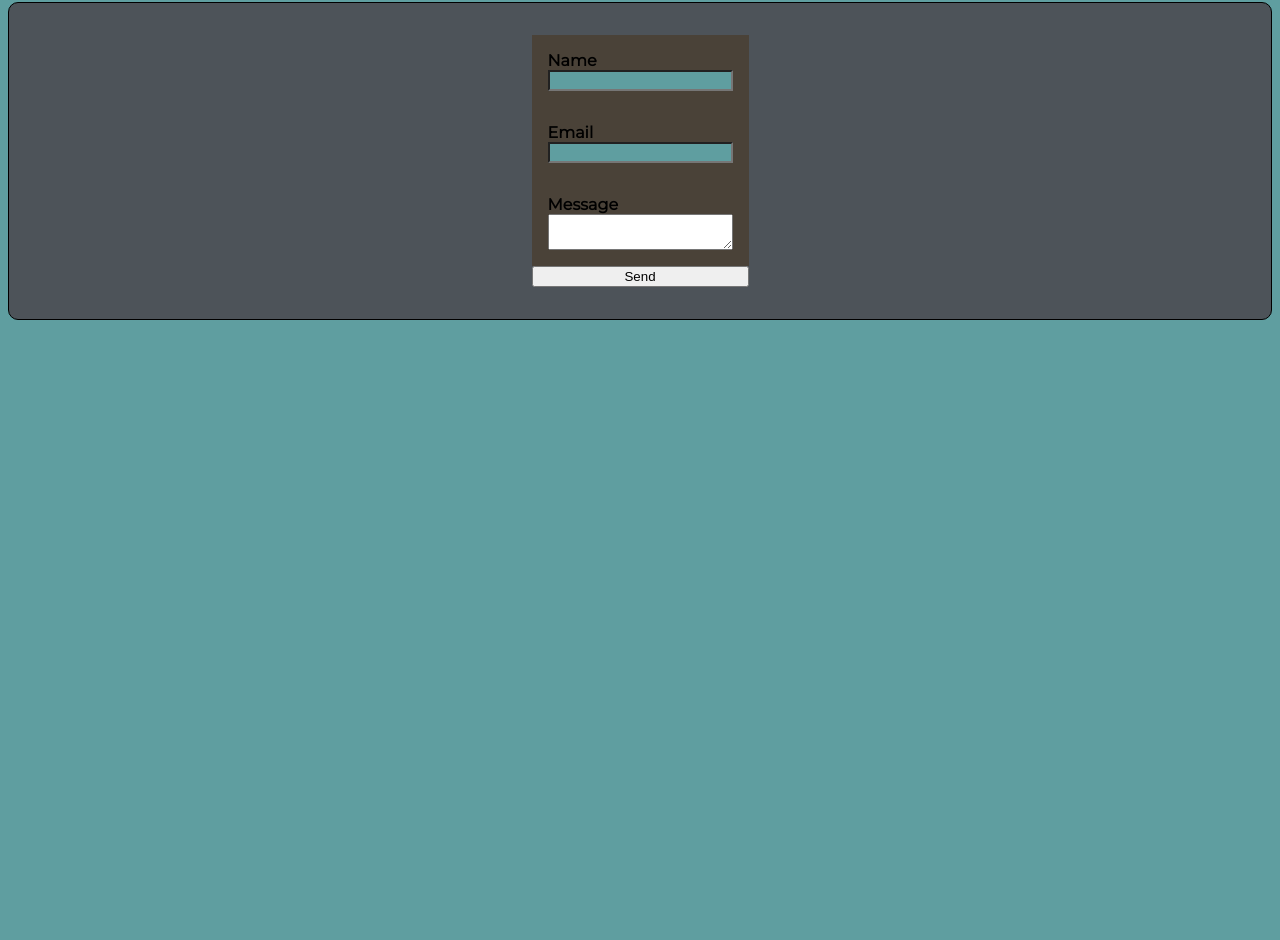
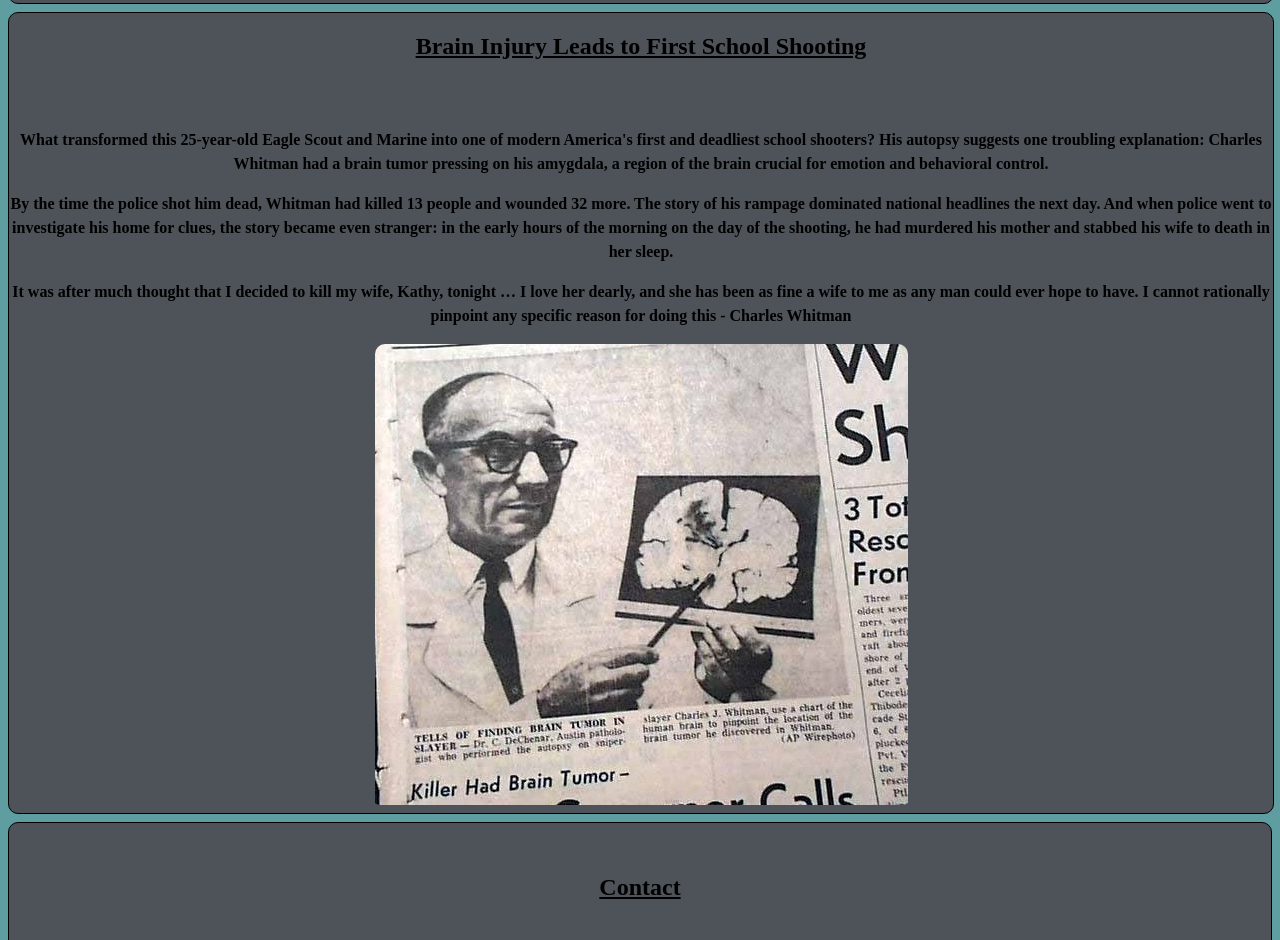
Before and after one commit to SawyerCherry/One-Page-Site, a plain HTML site: page index.html in a window 1280 px wide. Shown: the part 1860-2800 px from the top of the page. Before the commit the page ends 2188 px from the top, so only its background shows below. Drawn offline with nearby package versions, Linux system fonts and the light colour scheme.

Commit message:
final commit for now..

```diff
--- a/index.html
+++ b/index.html
@@ -3,7 +3,7 @@
 <head>
     <meta charset="UTF-8">
     <meta name="viewport" content="width=device-width, initial-scale=1.0">
-    <title>Psychology Views</title>
+    <title>Brain Injuries</title>
     <link rel="stylesheet" href="main.css">
     <link rel="icon" href="img/brain-icon-png-15.png">
     <link rel="stylesheet" href="https://fonts.googleapis.com/css?family=Montserrat">
@@ -80,10 +80,26 @@
     </div>
 
     <div>
+        <section id="info" class="split-section">
+            <div>
+                <div>
+                    <h2 class="split-h2">Brain Injury Leads to First School Shooting</h2>
+                    <p class="split-p">What transformed this 25-year-old Eagle Scout and Marine into one of modern America's first and deadliest school shooters? His autopsy suggests one troubling explanation: Charles Whitman had a brain tumor pressing on his amygdala, a region of the brain crucial for emotion and behavioral control.</p>
+                        <p class="split-p ">By the time the police shot him dead, Whitman had killed 13 people and wounded 32 more. The story of his rampage dominated national headlines the next day. And when police went to investigate his home for clues, the story became even stranger: in the early hours of the morning on the day of the shooting, he had murdered his mother and stabbed his wife to death in her sleep.</p>
+
+                        <p class="split-p">It was after much thought that I decided to kill my wife, Kathy, tonight … I love her dearly, and she has been as fine a wife to me as any man could ever hope to have. I cannot rationally pinpoint any specific reason for doing this - Charles Whitman</p>
+                </div>
+                <div>
+                    <img src="img/charlesTumor.jpeg" class="center" >
+                </div>
+            </div>
+
+        </section>
 
     </div>
 
     <footer id="contact">
+        <h2 class="split-h2">Contact</h2>
         <form>
             <label>
                 Name
--- a/main.css
+++ b/main.css
@@ -66,7 +66,7 @@ html {
     font-family: "Montserrat";
     color: white;
     font-weight: 900;
-    font-size: xx-large;
+    font-size: 100px;
 }
 
 
@@ -109,6 +109,7 @@ html {
     margin: 0 0 0 0;
     text-align: center;
     border-radius: 10px;
+
 }
 
 .lil-box {
@@ -139,6 +140,7 @@ html {
     margin: 0em;
     padding-top: 1em;
 
+
 }
 
 .box-p {
@@ -155,6 +157,36 @@ html {
     border: 1.5px solid black;
     border-radius: 3px;
     font-family: "Montserrat";
+}
+.split-section {
+
+    width: 100%;
+    height: auto;
+    display: flex;
+    flex-direction: row;
+    justify-content: center;
+    background: #4d5359;
+    border: solid 1px black;
+    margin: .5em 0 0 0;
+    text-align: center;
+    border-radius: 10px;
+}
+.split-h2 {
+    text-align: center;
+    font-weight: bold;
+    text-decoration: underline;
+    padding-bottom: 2em;
+}
+.split-p {
+    line-height: 1.5;
+}
+.center {
+    display:block;
+    margin-left: auto;
+    margin-right: auto;
+    border-radius: 10px;
+    padding-bottom: .5em;
+
 }
 
 #contact {
@@ -175,18 +207,34 @@ html {
     display: flex;
     flex-direction: column;
 
+
 }
 
 #contact label {
     display: flex;
     flex-direction: column;
     font-family: "Montserrat";
-    padding: 1em;
+    padding: 1em 1em 1em 1em;
+    font-size: large;
     background-color: #4a4238;
+    height: auto;
+    width: 400px;
 
 }
 #contact input {
+    margin-top: 1em;
     background-color: cadetblue;
+    width: fit-content;
+}
+textarea {
+    background-color: cadetblue;
+}
+button {
+    font-size: large;
+    margin-top: 1em;
+    font-family: "Montserrat";
+    font-weight: bold;
+    background-color: #4a4238;
 }
 
 /*
```
Also changed, not shown: img/bird.jpg (deleted), img/blueorange.jpeg (deleted), img/charlesTumor.jpeg (added), img/ernie?.jpeg (deleted).
